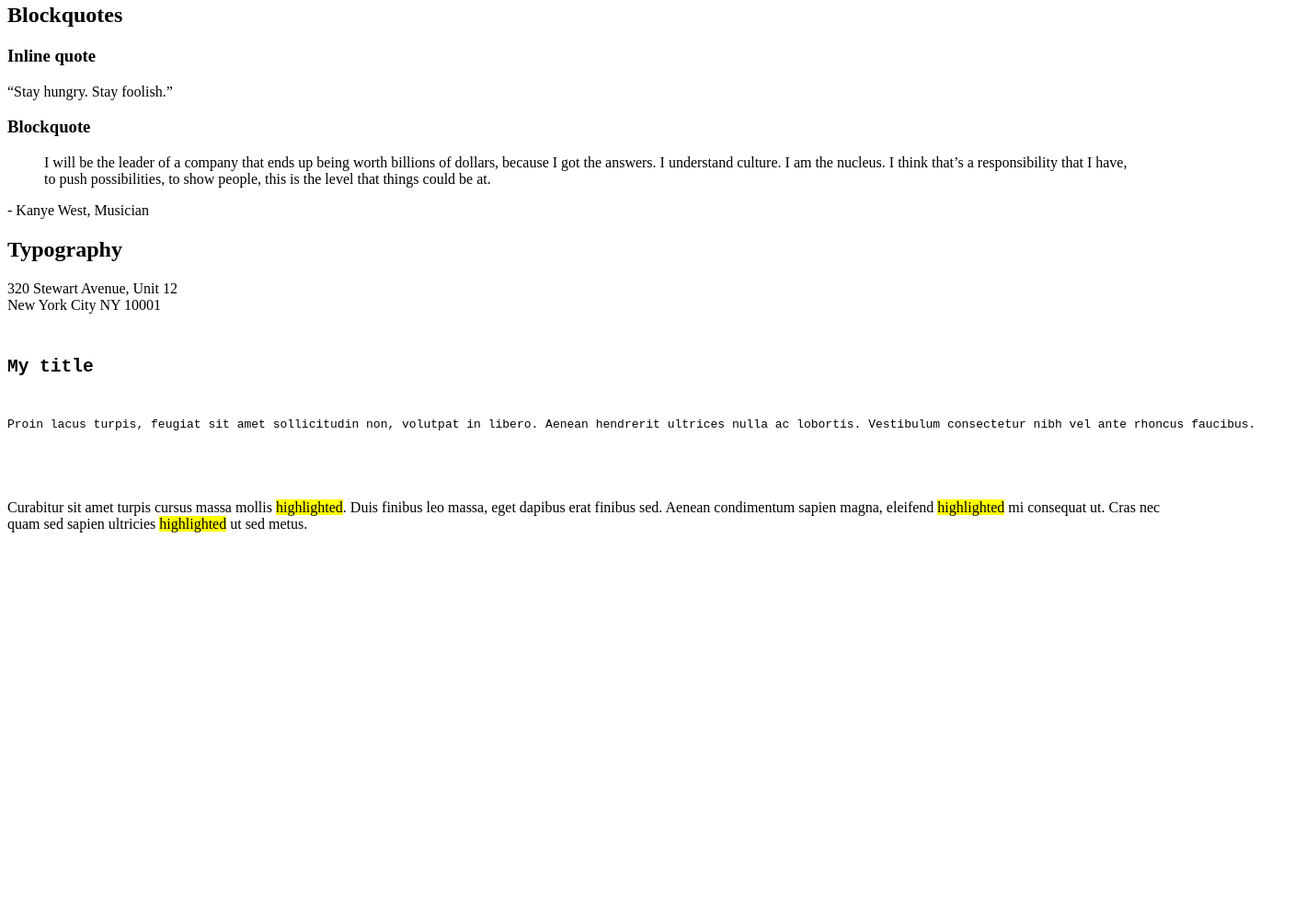
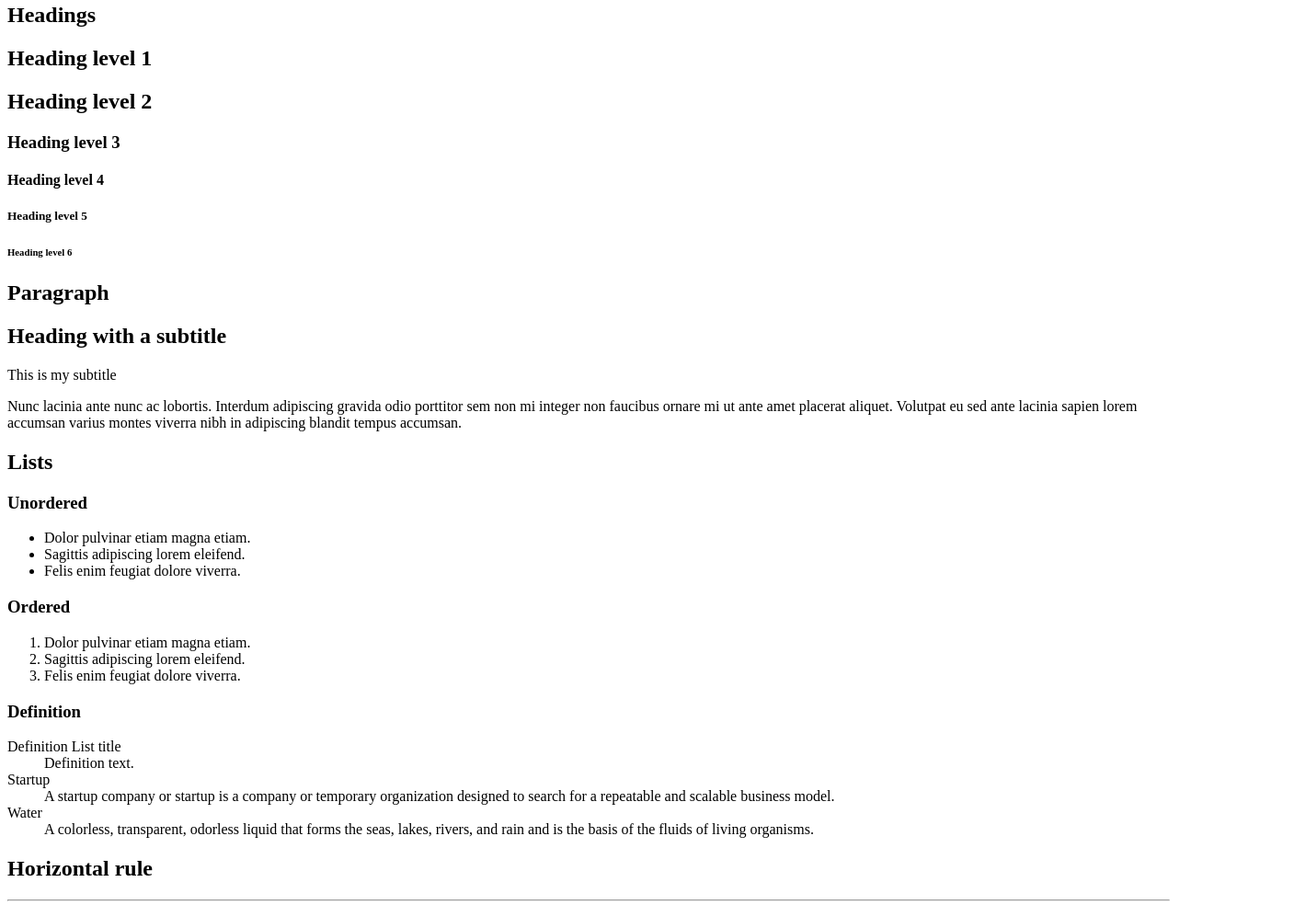
Before and after one commit to Weebaay/holbertonschool-web_front_end, a plain HTML site: page html_advanced/32-styleguide.html in a window 1280 px wide. Shown: the part 17-1001 px from the top of the page at 92% size, 1420 px wide, since content can reach past the window. Before the commit the page ends 800 px from the top, so only its background shows below. Drawn offline with Linux system fonts and the light colour scheme.

Commit message:
typographie on my page

```diff
--- a/html_advanced/32-styleguide.html
+++ b/html_advanced/32-styleguide.html
@@ -5,7 +5,6 @@
     <meta name="viewport" content="width=device-width, initial-scale=1.0, viewport-fit=cover">
     <title>Styleguide - Techium</title>
     <meta name="description" content="Techium is a digital agency">
-
     <link rel="icon" type="image/x-icon" href="./favicon.ico">
     <link rel="icon" type="image/png" href="./favicon.png">
 </head>
@@ -14,21 +13,77 @@
     </header>
 
     <main>
-        <!-- Sections précédentes conservées -->
+        <section>
+            <header>
+                <h2>Headings</h2>
+            </header>
+            <h1>Heading level 1</h1>
+            <h2>Heading level 2</h2>
+            <h3>Heading level 3</h3>
+            <h4>Heading level 4</h4>
+            <h5>Heading level 5</h5>
+            <h6>Heading level 6</h6>
+        </section>
 
-        <!-- Blockquotes Section -->
+        <section>
+            <header>
+                <h2>Paragraph</h2>
+            </header>
+            <h2>Heading with a subtitle</h2>
+            <p>This is my subtitle</p>
+            <p>Nunc lacinia ante nunc ac lobortis. Interdum adipiscing gravida odio porttitor sem non mi integer non faucibus ornare mi ut ante amet placerat aliquet. Volutpat eu sed ante lacinia sapien lorem accumsan varius montes viverra nibh in adipiscing blandit tempus accumsan.</p>
+        </section>
+
+        <section>
+            <header>
+                <h2>Lists</h2>
+            </header>
+            <div>
+                <h3>Unordered</h3>
+                <ul>
+                    <li>Dolor pulvinar etiam magna etiam.</li>
+                    <li>Sagittis adipiscing lorem eleifend.</li>
+                    <li>Felis enim feugiat dolore viverra.</li>
+                </ul>
+
+                <h3>Ordered</h3>
+                <ol>
+                    <li>Dolor pulvinar etiam magna etiam.</li>
+                    <li>Sagittis adipiscing lorem eleifend.</li>
+                    <li>Felis enim feugiat dolore viverra.</li>
+                </ol>
+
+                <h3>Definition</h3>
+                <dl>
+                    <dt>Definition List title</dt>
+                    <dd>Definition text.</dd>
+                    <dt>Startup</dt>
+                    <dd>A startup company or startup is a company or temporary organization designed to search for a repeatable and scalable business model.</dd>
+                    <dt>Water</dt>
+                    <dd>A colorless, transparent, odorless liquid that forms the seas, lakes, rivers, and rain and is the basis of the fluids of living organisms.</dd>
+                </dl>
+            </div>
+        </section>
+
+        <section>
+            <header>
+                <h2>Horizontal rule</h2>
+            </header>
+            <div>
+                <hr>
+            </div>
+        </section>
+
         <section>
             <header>
                 <h2>Blockquotes</h2>
             </header>
 
-            <!-- Inline Quote Example -->
             <div>
                 <h3>Inline quote</h3>
                 <p><q>Stay hungry. Stay foolish.</q></p>
             </div>
 
-            <!-- Blockquote Example -->
             <div>
                 <h3>Blockquote</h3>
                 <blockquote cite="Kanye West">
@@ -38,29 +93,22 @@
             </div>
         </section>
 
-        <!-- Typography Section -->
-        <!-- Typography example -->
+        <!-- Typography -->
         <section>
             <header>
                 <h2>Typography</h2>
             </header>
 
-            <!-- Address Example -->
             <div>
                 <p>320 Stewart Avenue, Unit 12<br>New York City NY 10001</p>
             </div>
 
-            <!-- Code Block Example -->
             <div>
-                <pre>
-                    <code>
-<h2>My title</h2>
-<p>Proin lacus turpis, feugiat sit amet sollicitudin non, volutpat in libero. Aenean hendrerit ultrices nulla ac lobortis. Vestibulum consectetur nibh vel ante rhoncus faucibus.</p>
-                    </code>
-                </pre>
+                <pre><code>&lt;h2&gt;My title&lt;/h2&gt;
+&lt;p&gt;Proin lacus turpis, feugiat sit amet sollicitudin non, volutpat in libero. Aenean hendrerit ultrices nulla ac lobortis. Vestibulum consectetur nibh vel ante rhoncus faucibus.&lt;/p&gt;
+</code></pre>
             </div>
 
-            <!-- Highlighted Text Example -->
             <div>
                 <p>Curabitur sit amet turpis cursus massa mollis <mark>highlighted</mark>. Duis finibus leo massa, eget dapibus erat finibus sed. Aenean condimentum sapien magna, eleifend <mark>highlighted</mark> mi consequat ut. Cras nec quam sed sapien ultricies <mark>highlighted</mark> ut sed metus.</p>
             </div>
```
